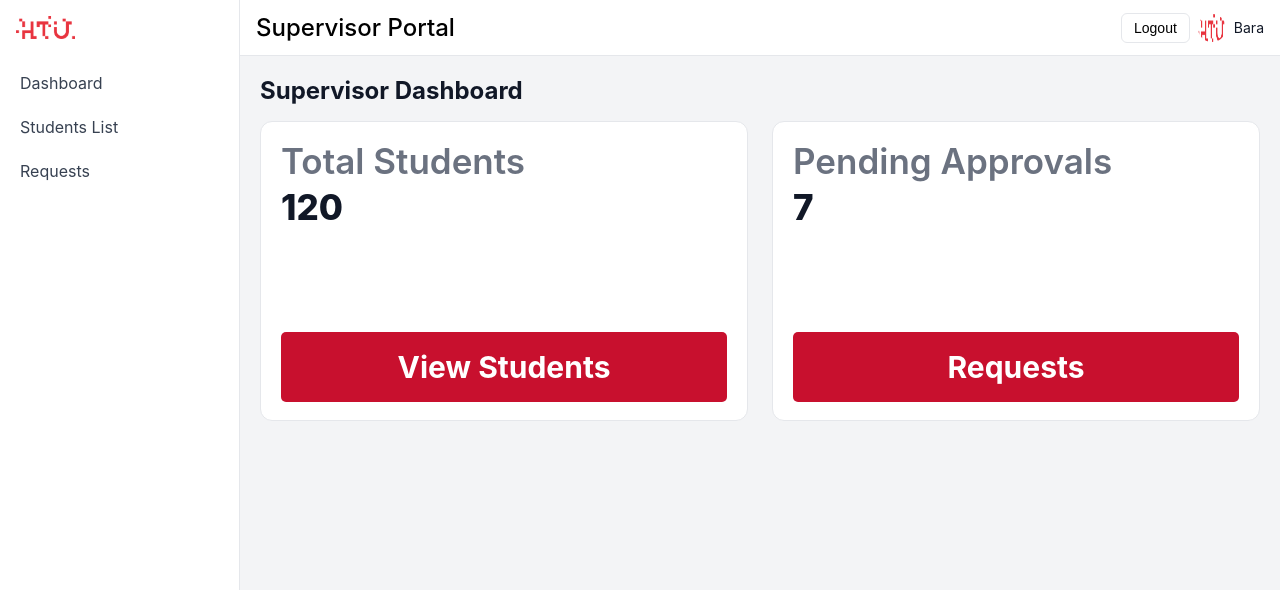
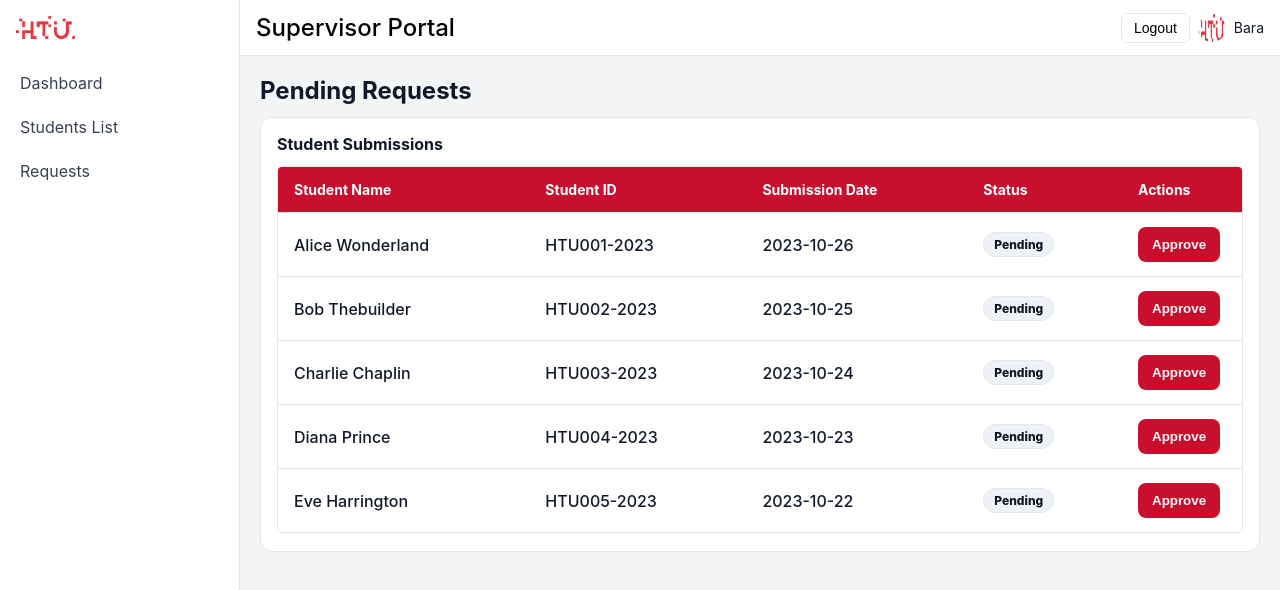
Before and after one commit to BaraOmar/htu-one-client, a React (Vite) app: page /supervisor/requests in a window 1280 px wide. Shown: the top 590 px of the page. Built offline with nearby package versions, Linux system fonts and the light colour scheme.

Commit message:
feat(supervisor): add SupervisorRequests page

```diff
--- a/src/App.jsx
+++ b/src/App.jsx
@@ -8,6 +8,7 @@ import SupervisorDashboard from "./components/SupervisorDashboard";
 import SupervisorLayout from "./components/SupervisorLayout";
 import SupervisorStudentsList from "./components/SupervisorStudentsList";
 import SupervisorStudentDetails from "./components/SupervisorStudentDetails";
+import SupervisorRequests from "./components/SupervisorRequests";
 
 
 
@@ -29,10 +30,10 @@ function App() {
           <Route path="home" element={<SupervisorDashboard />} />
           <Route path="students" element={<SupervisorStudentsList />} />
           <Route path="students/:id" element={<SupervisorStudentDetails />} />
-          <Route path="requests" element={<SupervisorDashboard />} />
+          <Route path="requests" element={<SupervisorRequests />} />
         </Route>
         <Route path="/supervisor/students" element={<SupervisorStudentsList />} />
-        <Route path="/supervisor/requests" element={<SupervisorDashboard />} />
+        <Route path="/supervisor/requests" element={<SupervisorRequests />} />
       </Routes>
     </BrowserRouter>
   )
--- /dev/null
+++ b/src/components/SupervisorRequests.jsx
@@ -0,0 +1,81 @@
+import "./css/SupervisorRequests.css";
+
+function SupervisorRequests() {
+  const rows = [
+    { name: "Alice Wonderland", id: "HTU001-2023", date: "2023-10-26", status: "Pending" },
+    { name: "Bob Thebuilder",   id: "HTU002-2023", date: "2023-10-25", status: "Pending" },
+    { name: "Charlie Chaplin",  id: "HTU003-2023", date: "2023-10-24", status: "Pending" },
+    { name: "Diana Prince",     id: "HTU004-2023", date: "2023-10-23", status: "Pending" },
+    { name: "Eve Harrington",   id: "HTU005-2023", date: "2023-10-22", status: "Pending" },
+  ];
+
+  const onApprove = (r) => {
+    // TODO: replace with API call
+    alert(`Approved ${r.name} (${r.id})`);
+  };
+
+  return (
+    <div className="req">
+      <h1 className="req-title">Pending Requests</h1>
+
+      <section className="req-card">
+        <h2 className="req-card__title">Student Submissions</h2>
+
+        {/* Desktop / Tablet: TABLE */}
+        <div className="req-table-wrap">
+          <table className="req-table">
+            <thead>
+              <tr>
+                <th>Student Name</th>
+                <th>Student ID</th>
+                <th>Submission Date</th>
+                <th>Status</th>
+                <th className="req-col-actions">Actions</th>
+              </tr>
+            </thead>
+            <tbody>
+              {rows.map((r) => (
+                <tr key={r.id}>
+                  <td>{r.name}</td>
+                  <td>{r.id}</td>
+                  <td>{r.date}</td>
+                  <td><span className="req-status">{r.status}</span></td>
+                  <td className="req-actions">
+                    <button className="req-approve" onClick={() => onApprove(r)}>Approve</button>
+                  </td>
+                </tr>
+              ))}
+            </tbody>
+          </table>
+        </div>
+
+        {/* Phones: CARDS */}
+        <div className="req-cards">
+          {rows.map((r) => (
+            <article className="req-carditem" key={`m-${r.id}`}>
+              <header className="req-carditem__head">
+                <h3 className="req-name">{r.name}</h3>
+                <span className="req-status">{r.status}</span>
+              </header>
+
+              <div className="req-row">
+                <span className="req-key">Student ID</span>
+                <span className="req-val">{r.id}</span>
+              </div>
+              <div className="req-row">
+                <span className="req-key">Submission Date</span>
+                <span className="req-val">{r.date}</span>
+              </div>
+
+              <div className="req-carditem__actions">
+                <button className="req-approve" onClick={() => onApprove(r)}>Approve</button>
+              </div>
+            </article>
+          ))}
+        </div>
+      </section>
+    </div>
+  );
+}
+
+export default SupervisorRequests
--- a/src/components/SupervisorStudentDetails.jsx
+++ b/src/components/SupervisorStudentDetails.jsx
@@ -2,7 +2,7 @@ import { Link, useParams } from "react-router-dom";
 import htuLogo from "../assets/htu.png";
 import "./css/SupervisorStudentDetails.css";
 
-export default function SupervisorStudentDetails() {
+function SupervisorStudentDetails() {
   const { id } = useParams();
 
   // TODO: fetch by id
@@ -126,3 +126,4 @@ export default function SupervisorStudentDetails() {
     </div>
   );
 }
+export default SupervisorStudentDetails
--- a/src/components/css/SupervisorDashboard.css
+++ b/src/components/css/SupervisorDashboard.css
@@ -22,6 +22,7 @@
 .sup-dash__title {
   font-size: 24px;
   font-weight: 700;
+  font-family: Inter, sans-serif;
   color: var(--sup-text, #111827);
   margin-bottom: 16px;
 }
@@ -49,18 +50,21 @@
 
 .sup-card__label {
   display: flex;
+  font-family: Inter, sans-serif;
   align-items: center;
   gap: 6px;
   color: var(--sup-muted, #6b7280);
-  font-weight: 600;
+  font-weight: 500;
   font-size: 35px;
   margin-bottom: 8px;
 }
 
 .sup-card__value {
   font-size: 35px;
-  font-weight: 800;
+  font-weight: 500;
   line-height: 1;
+  font-family: Inter, sans-serif;
+
   color: var(--sup-text, #111827);
 }
 
@@ -75,6 +79,8 @@
   display: inline-flex;
   align-items: center;
   justify-content: center;
+    font-family: Inter, sans-serif;
+
   gap: 10px;
   width: 100%;
   height: 70px;
@@ -84,7 +90,7 @@
   border-radius: 5px;
   background: var(--sup-primary, #c8102e);
   color: #fff;
-  font-weight: 700;
+  font-weight: 500;
   cursor: pointer;
   text-decoration: none;
   /* for <Link> */
--- /dev/null
+++ b/src/components/css/SupervisorRequests.css
@@ -0,0 +1,127 @@
+/* ===== Theme ===== */
+:root{
+  --sup-border:#e5e7eb;
+  --sup-text:#111827;
+  --sup-muted:#6b7280;
+  --sup-primary:#c8102e; /* HTU red */
+}
+
+/* ===== Page ===== */
+.req{ padding:20px;  }
+.req-title{ font-size:24px; font-weight:700; color:var(--sup-text); margin-bottom:12px; }
+
+/* ===== Card wrapper ===== */
+.req-card{
+  background:#fff;
+  border:1px solid var(--sup-border);
+  border-radius:12px;
+  padding:16px 16px 18px;
+}
+.req-card__title{ font-size:16px; font-weight:700; color:var(--sup-text); margin:0 0 12px; }
+
+/* ===== TABLE (default for normal screens) ===== */
+.req-table-wrap{
+  border:1px solid var(--sup-border);
+  border-radius:5px;
+  overflow:hidden;
+  background:#fff;
+}
+.req-table{
+  width:100%;
+  border-collapse:separate;
+  border-spacing:0;
+  min-width: 100%; /* keeps header intact on small tablets; container will scroll */
+}
+.req-table thead th{
+  background:var(--sup-primary);
+  color:#fff;
+  text-align:left;
+  font-weight:700;
+  padding:14px 16px;
+  font-size:14px;
+}
+.req-table tbody td{
+  padding:14px 16px;
+  border-top:1px solid var(--sup-border);
+  color:var(--sup-text);
+  font-weight:500;
+}
+.req-col-actions{ width:120px; }
+
+/* Status pill (neutral) */
+.req-status{
+  display:inline-flex; align-items:center; justify-content:center;
+  padding:4px 10px; border:1px solid var(--sup-border);
+  border-radius:999px; background:#eef1f5; color:#111827;
+  font-size:12px; font-weight:800;
+}
+
+/* Approve button */
+.req-actions{ white-space:nowrap; }
+.req-approve{
+  background:var(--sup-primary); color:#fff; border:none; border-radius:8px;
+  padding:10px 14px; font-weight:700; cursor:pointer;
+  transition:filter .15s ease, transform .02s ease-in;
+}
+.req-approve:hover{ filter:brightness(.96); }
+.req-approve:active{ transform:translateY(1px); }
+.req-approve:focus{ outline:2px solid #000; outline-offset:2px; }
+
+/* ===== MOBILE CARDS (hidden by default) ===== */
+.req-cards{ display:none; }
+
+.req-carditem{
+  border:1px solid var(--sup-border);
+  border-radius:10px;
+  background:#fff;
+  padding:12px;
+}
+.req-carditem + .req-carditem{ margin-top:10px; }
+
+.req-carditem__head{
+  display:flex; align-items:center; justify-content:space-between; gap:12px;
+  margin-bottom:6px;
+}
+.req-name{ margin:0; font-size:16px; font-weight:700; color:var(--sup-text); }
+
+.req-row{
+  display:flex; align-items:flex-start; justify-content:space-between; gap:10px;
+  padding:8px 0; border-top:1px solid var(--sup-border);
+}
+.req-row:first-of-type{ border-top:none; padding-top:0; }
+.req-key{ color:var(--sup-muted); font-weight:700; font-size:12px; }
+.req-val{ color:var(--sup-text); font-weight:600; }
+
+.req-carditem__actions{ margin-top:10px; display:flex; justify-content:flex-end; }
+
+/* ===== Responsive ===== */
+
+/* ≤ 770px: smaller paddings, table scrolls horizontally */
+@media (max-width: 770px){
+  .req-title{ font-size:22px; margin-bottom:10px; }
+  .req-card{ padding:14px; }
+  .req-card__title{ font-size:15px; margin-bottom:10px; }
+
+  .req-table-wrap{ overflow-x:auto; }
+  .req-table{ min-width:100%; }
+
+  .req-table thead th{ padding:12px 14px; font-size:13px; }
+  .req-table tbody td{ padding:12px 14px; font-size:14px; }
+
+  .req-approve{ padding:9px 12px; }
+}
+
+/* ≤ 431px (phones): switch TABLE -> CARDS */
+@media (max-width: 431px){
+  .req{ padding:16px; }
+  .req-card{ padding:12px; }
+  .req-card__title{ font-size:14px; }
+
+  /* hide table, show cards */
+  .req-table-wrap{ display:none; }
+  .req-cards{ display:block; }
+
+  .req-name{ font-size:15px; }
+  .req-approve{ width:auto; padding:9px 12px; font-size:13px; }
+  .req-status{ padding:3px 8px; font-size:11px; }
+}
```
